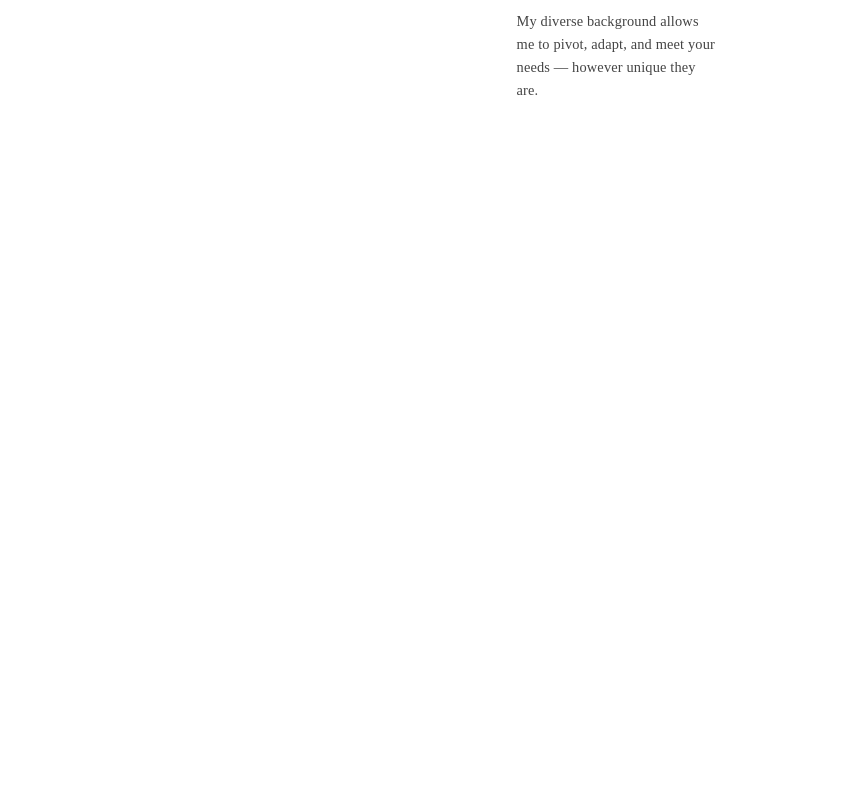
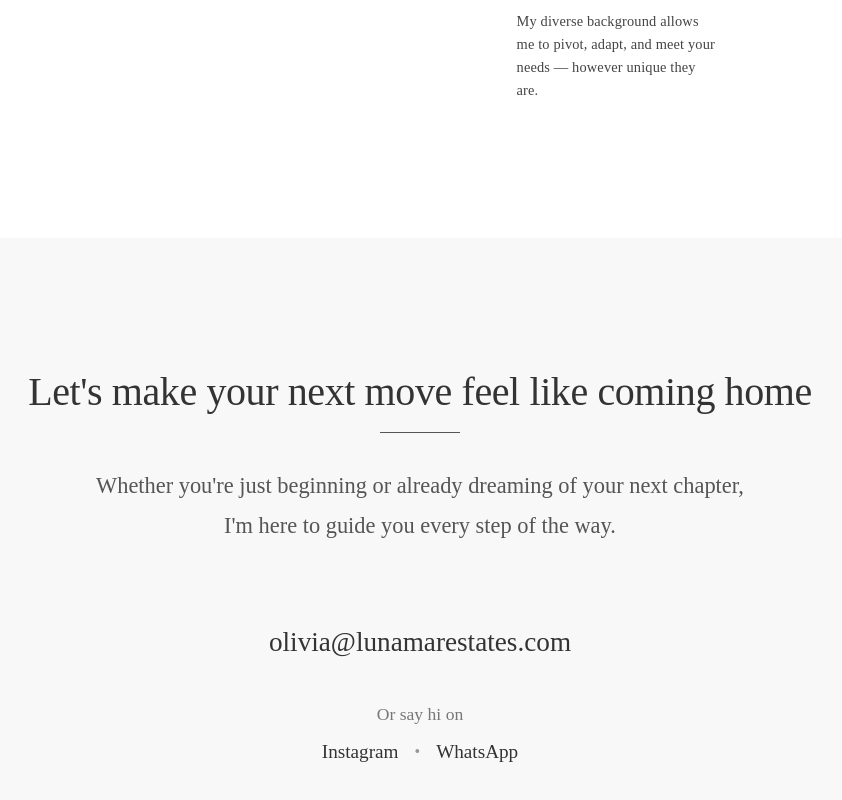
Before and after one commit to IndraRaiden/landing-page, a Nuxt app: page / in a window 1280 px wide. Shown: the part 3583-4383 px from the top of the page, without its empty margins (220-1062 px from the left). Before the commit the page ends 3773 px from the top, so only its background shows below. Built offline with nearby package versions, Linux system fonts and the light colour scheme.

Commit message:
letithappen

```diff
--- /dev/null
+++ b/components/CTA.vue
@@ -0,0 +1,176 @@
+<template>
+  <section class="cta-wrapper">
+    <div class="cta-content">
+      <div class="cta-heading">
+        <h2>Let's make your next move feel like coming home</h2>
+      </div>
+
+      <div class="cta-message">
+        <p>Whether you're just beginning or already dreaming of your next chapter,<br>I'm here to guide you every step of the way.</p>
+      </div>
+
+      <div class="cta-contact">
+        <a href="mailto:olivia@lunamarestates.com" class="contact-email">olivia@lunamarestates.com</a>
+
+        <div class="contact-social">
+          <span>Or say hi on</span>
+          <div class="social-links">
+            <a href="https://instagram.com/olivia.lunamar" target="_blank" rel="noopener noreferrer">Instagram</a>
+            <span class="dot">•</span>
+            <a href="https://wa.me/11234567890" target="_blank" rel="noopener noreferrer">WhatsApp</a>
+          </div>
+        </div>
+      </div>
+    </div>
+  </section>
+</template>
+
+<script setup>
+// CTA component
+</script>
+
+<style scoped>
+.cta-wrapper {
+  width: 100vw;
+  position: relative;
+  left: 50%;
+  right: 50%;
+  margin-left: -50vw;
+  margin-right: -50vw;
+  margin-top: 8rem;
+  margin-bottom: 8rem;
+  padding: 8rem 0;
+  background-color: #f8f8f8;
+  text-align: center;
+  font-family: "Times New Roman", Times, serif;
+}
+
+.cta-content {
+  max-width: 1200px;
+  margin: 0 auto;
+  padding: 0 2rem;
+  display: flex;
+  flex-direction: column;
+  align-items: center;
+  justify-content: center;
+}
+
+.cta-heading h2 {
+  font-size: 2.5rem;
+  font-weight: 400;
+  color: #333;
+  margin: 0 0 3rem;
+  line-height: 1.3;
+  letter-spacing: -0.01em;
+  max-width: 800px;
+  position: relative;
+  display: inline-block;
+}
+
+.cta-heading h2::after {
+  content: '';
+  position: absolute;
+  left: 50%;
+  bottom: -15px;
+  width: 80px;
+  height: 1px;
+  background-color: #555;
+  transform: translateX(-50%);
+}
+
+.cta-message {
+  margin-bottom: 5rem;
+}
+
+.cta-message p {
+  font-size: 1.4rem;
+  line-height: 1.8;
+  color: #555;
+  margin: 0;
+  font-weight: 300;
+}
+
+.cta-contact {
+  display: flex;
+  flex-direction: column;
+  align-items: center;
+  gap: 2.5rem;
+}
+
+.contact-email {
+  font-size: 1.7rem;
+  color: #333;
+  text-decoration: none;
+  border-bottom: 1px solid transparent;
+  padding-bottom: 5px;
+  transition: border-color 0.3s ease;
+}
+
+.contact-email:hover {
+  border-color: #333;
+}
+
+.contact-social {
+  display: flex;
+  flex-direction: column;
+  align-items: center;
+  gap: 1rem;
+}
+
+.contact-social > span {
+  font-size: 1.1rem;
+  color: #777;
+}
+
+.social-links {
+  display: flex;
+  align-items: center;
+  gap: 0.5rem;
+}
+
+.social-links a {
+  font-size: 1.2rem;
+  color: #333;
+  text-decoration: none;
+  transition: color 0.3s ease;
+  padding: 0 0.5rem;
+}
+
+.social-links a:hover {
+  color: #000;
+}
+
+.dot {
+  font-size: 1rem;
+  color: #999;
+}
+
+@media (max-width: 768px) {
+  .cta-wrapper {
+    padding: 6rem 0;
+    margin-top: 6rem;
+    margin-bottom: 6rem;
+  }
+
+  .cta-content {
+    padding: 0 1.5rem;
+  }
+
+  .cta-heading h2 {
+    font-size: 1.8rem;
+    margin-bottom: 2.5rem;
+  }
+
+  .cta-message p {
+    font-size: 1.2rem;
+  }
+
+  .cta-message {
+    margin-bottom: 3.5rem;
+  }
+
+  .contact-email {
+    font-size: 1.4rem;
+  }
+}
+</style>
--- a/pages/index.vue
+++ b/pages/index.vue
@@ -4,6 +4,7 @@
   <Message />
   <Contact />
   <MeetMe />
+  <CTA />
 </template>
 
 <script setup lang="ts">
@@ -12,4 +13,5 @@ import Navbar from '~/components/Navbar.vue';
 import Message from '~/components/Message.vue';
 import Contact from '~/components/Contact.vue';
 import MeetMe from '~/components/MeetMe.vue';
+import CTA from '~/components/CTA.vue';
 </script>
```
